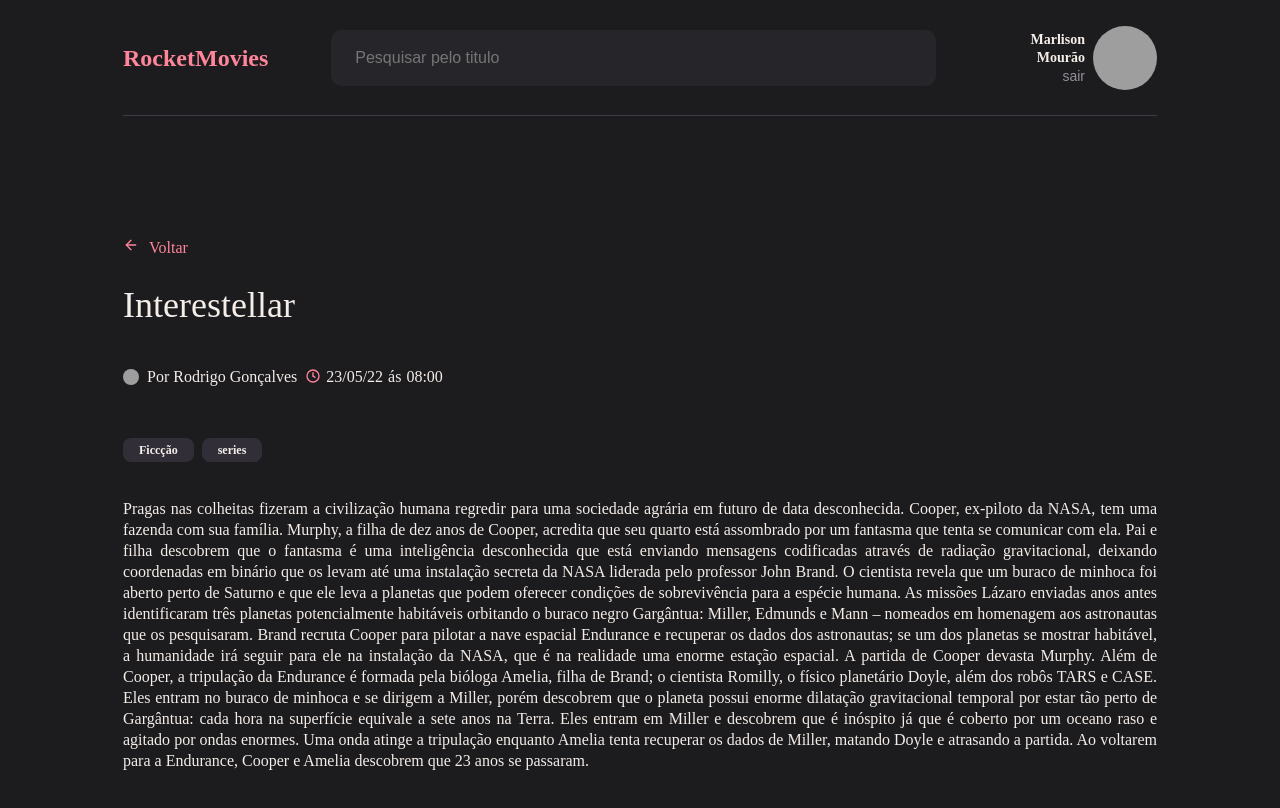
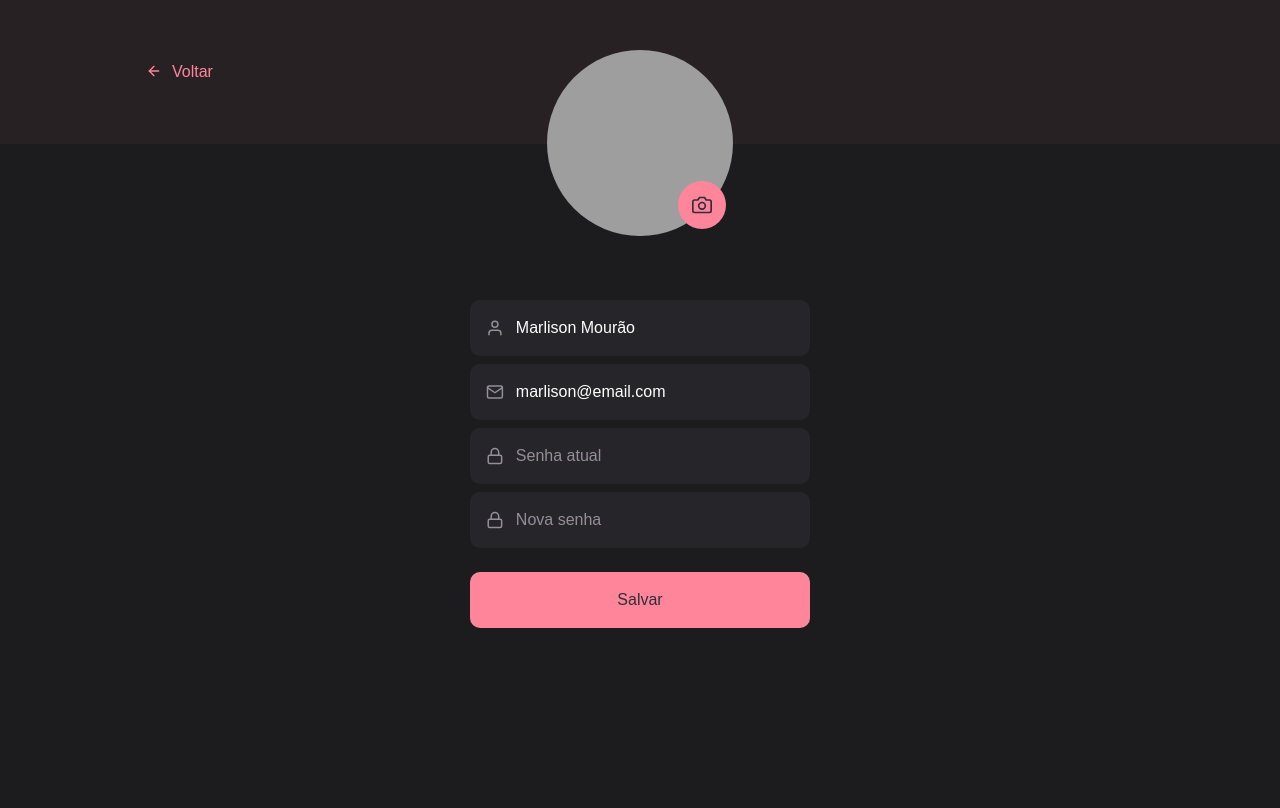
Before and after one commit to marlisonmourao/rocketmovies, a React (Vite) app: page / in a window 1280 px wide. Shown: the top 808 px of the page. Built offline with nearby package versions, Linux system fonts and the light colour scheme; grey boxes are pictures that could not be loaded.

Commit message:
profile screen

```diff
--- a/src/App.tsx
+++ b/src/App.tsx
@@ -1,5 +1,5 @@
-import { MovieDetails } from './pages/MovieDetails'
+import { Profile } from './pages/Profile'
 
 export function App() {
-  return <MovieDetails />
+  return <Profile />
 }
--- a/src/pages/Profile/index.tsx
+++ b/src/pages/Profile/index.tsx
@@ -1,4 +1,4 @@
-import { FiArrowLeft, FiCamera } from 'react-icons/fi'
+import { FiArrowLeft, FiCamera, FiLock, FiMail, FiUser } from 'react-icons/fi'
 import {
   ButtonGoBack,
   Container,
@@ -8,7 +8,11 @@ import {
   InputPhoto,
   LabelInputPhoto,
   UserAvatar,
+  InputsWrapper,
 } from './styles'
+
+import { Input } from '../../components/Input'
+import { Button } from '../../components/Button'
 
 export function Profile() {
   return (
@@ -28,6 +32,15 @@ export function Profile() {
             <InputPhoto type="file" />
           </LabelInputPhoto>
         </ImageContainer>
+
+        <InputsWrapper>
+          <Input icon={FiUser} value="Marlison Mourão" />
+          <Input icon={FiMail} value="marlison@email.com" />
+          <Input icon={FiLock} placeholder="Senha atual" />
+          <Input icon={FiLock} placeholder="Nova senha" />
+        </InputsWrapper>
+
+        <Button title="Salvar" />
       </Form>
     </Container>
   )
--- a/src/pages/Profile/styles.ts
+++ b/src/pages/Profile/styles.ts
@@ -26,16 +26,20 @@ export const ButtonGoBack = styled.button`
 `
 
 export const Form = styled.form`
-  width: 100%;
+  width: 34rem;
 
   display: flex;
   justify-content: center;
+  align-items: center;
   margin: -9.4rem auto;
+
+  flex-direction: column;
 `
 
 export const ImageContainer = styled.div`
   display: flex;
   position: relative;
+  width: fit-content;
 `
 
 export const UserAvatar = styled.img`
@@ -69,3 +73,10 @@ export const LabelInputPhoto = styled.label`
 export const InputPhoto = styled.input`
   display: none;
 `
+
+export const InputsWrapper = styled.div`
+  display: flex;
+  width: 100%;
+  margin-top: 6.4rem;
+  flex-direction: column;
+`
```
